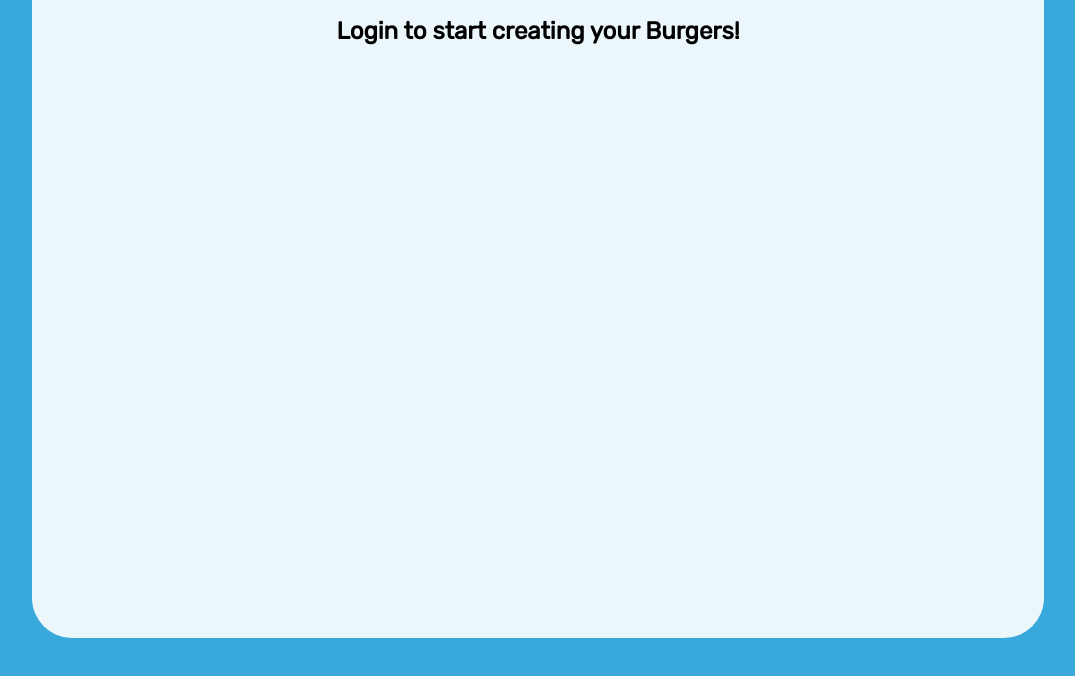
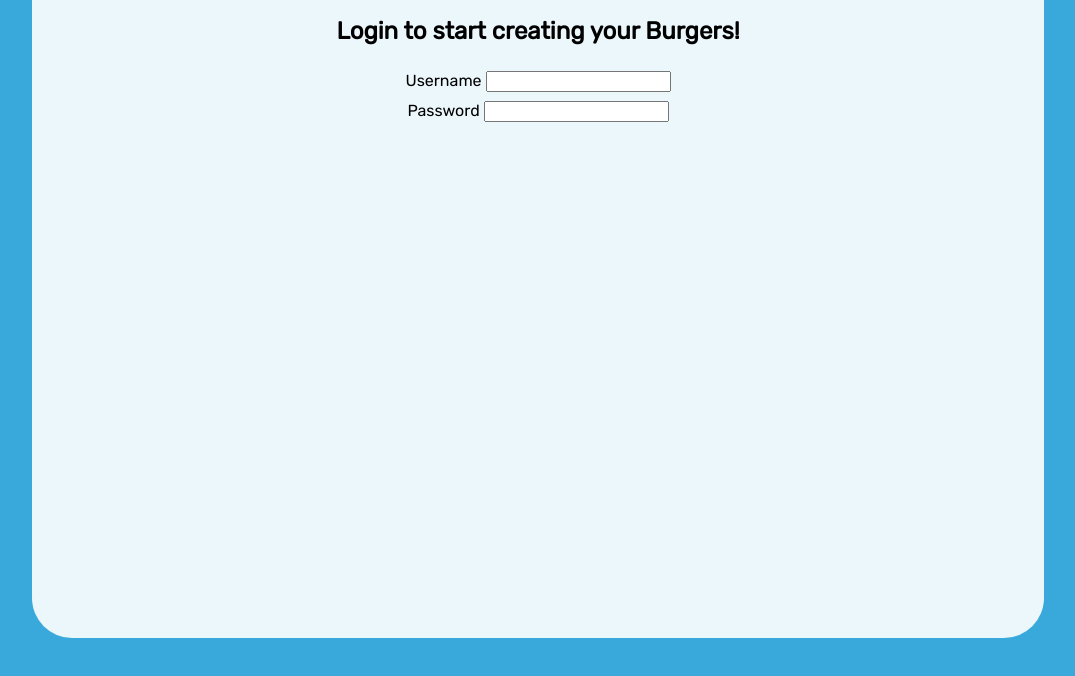
Before and after one commit to JorgeAChaconL/daviesBurger, a plain HTML site: page index.html in a window 1280 px wide. Shown: the part 160-836 px from the top of the page, without its empty margins (102-1177 px from the left). Drawn offline with Linux system fonts and the light colour scheme.

Commit message:
Add Username and passwords field, no real usage

```diff
--- a/index.html
+++ b/index.html
@@ -18,6 +18,13 @@
       <hr>
       <form action="/practice.html" method="POST">
         <h1>Login to start creating your Burgers!</h1>
+        <label for="username">Username</label>
+        <input type="text" name="username" id="username">
+        <br>
+        <label for="user-pw">Password</label>
+        <input type="password" name="user-pw" id="user-pw">
+
+
       </form>
     </section>
   </body>
```
